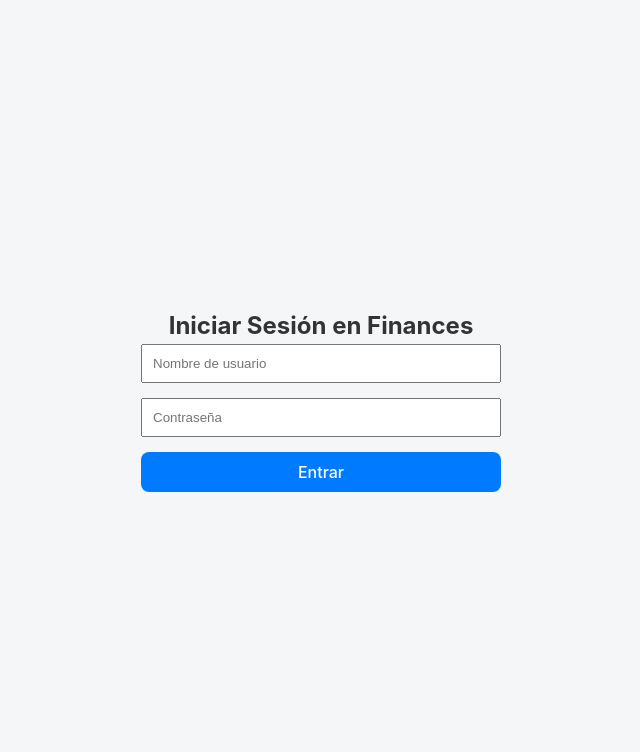
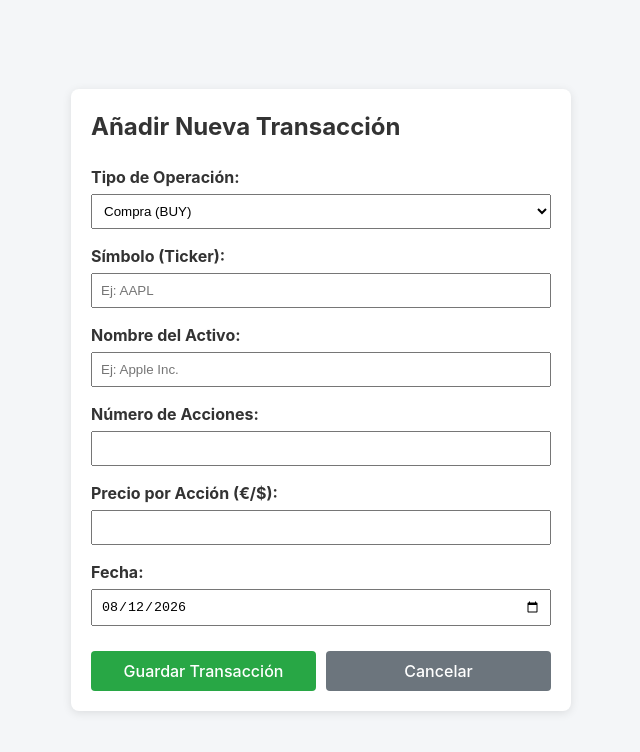
Before and after one commit to SantyMG03/finance-manager-frontend, a React (Vite) app: page /add-transaction in a window 1280 px wide. Before the commit this address led to /. Shown: the top 752 px of the page, without its empty margins (319-959 px from the left). Built offline with nearby package versions, Linux system fonts and the light colour scheme.

Commit message:
Adding transactions implemented

```diff
--- a/src/App.jsx
+++ b/src/App.jsx
@@ -1,18 +1,15 @@
 import { BrowserRouter, Routes, Route, Navigate } from 'react-router-dom';
 import Login from './pages/Login';
 import Dashboard from './pages/Dashboard';
+import AddTransaction from './pages/AddTransaction';
 
 function App() {
   return (
     <BrowserRouter>
       <Routes>
-        {/* Ruta por defecto que carga el Login */}
         <Route path="/" element={<Login />} />
-
-        {/* Ruta del panel de control */}
         <Route path="/dashboard" element={<Dashboard />} />
-
-        {/* Si el usuario escribe una ruta que no existe, lo mandamos al Login */}
+        <Route path="/add-transaction" element={<AddTransaction />} />
         <Route path="*" element={<Navigate to="/" />} />
       </Routes>
     </BrowserRouter>
--- /dev/null
+++ b/src/pages/AddTransaction.jsx
@@ -0,0 +1,99 @@
+import { useState } from 'react';
+import { useNavigate } from 'react-router-dom';
+import { addTransaction } from '../services/transactionService';
+
+export default function AddTransaction() {
+    const navigate = useNavigate();
+    const [error, setError] = useState('');
+
+    const [formData, setFormData] = useState({
+        ticker: '',
+        asset: '',
+        type: 'BUY', // By default set to BUY
+        shares: '',
+        price: '',
+        date: new Date().toISOString().split('T')[0], // Default to today's date
+    });
+
+    const handleChange = (e) => {
+        // Update the field the user is currently editing
+        setFormData({ ...formData, [e.target.name]: e.target.value });
+    }
+
+    const handleSubmit = async (e) => {
+        e.preventDefault();
+        setError('');
+
+        try {
+            const transactionPayload = {
+                ...formData,
+                shares: parseFloat(formData.shares),
+                price: parseFloat(formData.price),
+                totalPrice: parseFloat(formData.shares) * parseFloat(formData.price),
+                commission: 0, // For now, we can set commission to 0.
+                // TODO: Modify this to include commission in the form.
+                isin: 'ND',
+                broker: 'ND',
+            };
+
+            await addTransaction(transactionPayload);
+            alert('Transaction added successfully!');
+
+            navigate('/dashboard');
+        } catch (err) {
+            setError(err.message);
+        }
+    }
+
+    return (
+    <div style={{ maxWidth: '500px', margin: '40px auto', padding: '20px', backgroundColor: 'white', borderRadius: '8px', boxShadow: '0 2px 10px rgba(0,0,0,0.1)' }}>
+      <h2>Añadir Nueva Transacción</h2>
+      {error && <p style={{ color: 'red' }}>{error}</p>}
+
+      <form onSubmit={handleSubmit} style={{ display: 'flex', flexDirection: 'column', gap: '15px', marginTop: '20px' }}>
+
+        <label>
+          <strong>Tipo de Operación:</strong>
+          <select name="type" value={formData.type} onChange={handleChange} style={{ width: '100%', padding: '8px', marginTop: '5px' }}>
+            <option value="BUY">Compra (BUY)</option>
+            <option value="SELL">Venta (SELL)</option>
+          </select>
+        </label>
+
+        <label>
+          <strong>Símbolo (Ticker):</strong>
+          <input type="text" name="ticker" value={formData.ticker} onChange={handleChange} required placeholder="Ej: AAPL" style={{ width: '100%', padding: '8px', marginTop: '5px' }} />
+        </label>
+
+        <label>
+          <strong>Nombre del Activo:</strong>
+          <input type="text" name="asset" value={formData.asset} onChange={handleChange} required placeholder="Ej: Apple Inc." style={{ width: '100%', padding: '8px', marginTop: '5px' }} />
+        </label>
+
+        <label>
+          <strong>Número de Acciones:</strong>
+          <input type="number" name="shares" value={formData.shares} onChange={handleChange} required step="0.0001" min="0" style={{ width: '100%', padding: '8px', marginTop: '5px' }} />
+        </label>
+
+        <label>
+          <strong>Precio por Acción (€/$):</strong>
+          <input type="number" name="price" value={formData.price} onChange={handleChange} required step="0.01" min="0" style={{ width: '100%', padding: '8px', marginTop: '5px' }} />
+        </label>
+
+        <label>
+          <strong>Fecha:</strong>
+          <input type="date" name="date" value={formData.date} onChange={handleChange} required style={{ width: '100%', padding: '8px', marginTop: '5px' }} />
+        </label>
+
+        <div style={{ display: 'flex', gap: '10px', marginTop: '10px' }}>
+          <button type="submit" style={{ flex: 1, padding: '10px', backgroundColor: '#28a745', color: 'white', border: 'none', borderRadius: '4px', cursor: 'pointer' }}>
+            Guardar Transacción
+          </button>
+          <button type="button" onClick={() => navigate('/dashboard')} style={{ flex: 1, padding: '10px', backgroundColor: '#6c757d', color: 'white', border: 'none', borderRadius: '4px', cursor: 'pointer' }}>
+            Cancelar
+          </button>
+        </div>
+      </form>
+    </div>
+  );
+}
--- a/src/pages/Dashboard.jsx
+++ b/src/pages/Dashboard.jsx
@@ -44,9 +44,14 @@ export default function Dashboard() {
         <div style={{ maxWidth: '800px', margin: '40px auto', padding: '20px', backgroundColor: 'white', borderRadius: '8px', boxShadow: '0 2px 10px rgba(0,0,0,0.1)' }}>
         <div style={{ display: 'flex', justifyContent: 'space-between', alignItems: 'center' }}>
             <h2>Resumen de tu Portafolio</h2>
-            <button onClick={handleLogout} style={{ padding: '8px 12px', backgroundColor: '#dc3545', color: 'white', border: 'none', borderRadius: '4px', cursor: 'pointer' }}>
-            Cerrar Sesión
-            </button>
+            <div>
+                <button onClick={() => navigate('/add-transaction')} style={{ padding: '8px 12px', backgroundColor: '#007bff', color: 'white', border: 'none', borderRadius: '4px', cursor: 'pointer', marginRight: '10px' }}>
+                    + Añadir Transacción
+                </button>
+                <button onClick={handleLogout} style={{ padding: '8px 12px', backgroundColor: '#dc3545', color: 'white', border: 'none', borderRadius: '4px', cursor: 'pointer' }}>
+                    Cerrar Sesión
+                </button>
+            </div>
         </div>
 
         {portfolio.length === 0 ? (
--- /dev/null
+++ b/src/services/transactionService.js
@@ -0,0 +1,24 @@
+const API_URL = 'http://localhost:8080/api/transactions';
+
+export const addTransaction = async (transactionData) => {
+
+    const token = localStorage.getItem('token');
+
+    if (!token) throw new Error('No authentication token found. Please log in first.');
+
+    const response = await fetch(API_URL, {
+        method: 'POST',
+        headers: {
+            'Content-Type': 'application/json',
+            'Authorization': `Bearer ${token}`
+        },
+
+        body: JSON.stringify(transactionData)
+    });
+
+  if (!response.ok) {
+    throw new Error('Error adding transaction. Please check your input and try again.');
+  }
+
+  return response.json();
+};
```
